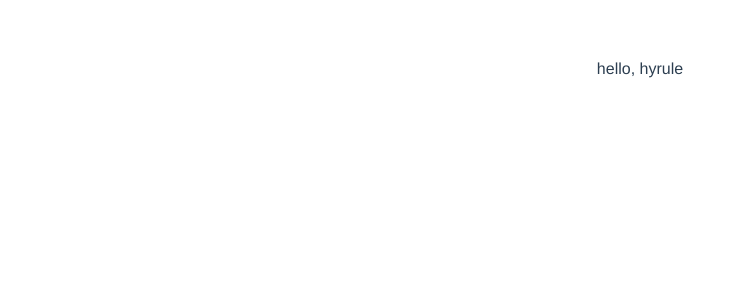
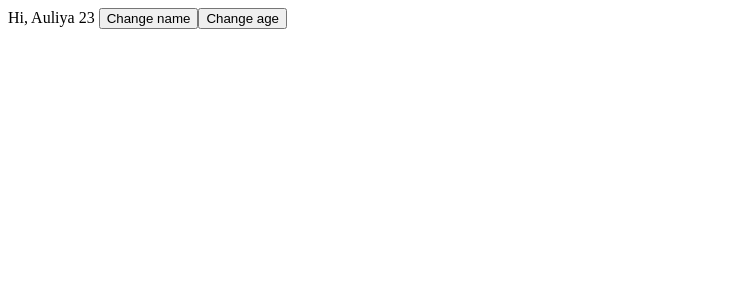
Before and after one commit to auliyaaqma/vue-hyrule-jobs, a Vue app: page / in a window 1280 px wide. Shown: the top 300 px of the page, without its empty margins (0-738 px from the left). Built offline with nearby package versions, Linux system fonts and the light colour scheme.

Commit message:
Vue Component Using Typescript

```diff
--- a/src/App.vue
+++ b/src/App.vue
@@ -1,28 +1,45 @@
 <template>
   <div class="app">
-    hello, hyrule
+    Hi, {{ name }} {{ age }}
+    <button @click="changeName('Aqma')"> Change name</button>
+    <button @click="changeAge(24)"> Change age</button>
   </div>
 </template>
 
 <script lang="ts">
 import { defineComponent } from 'vue';
-import HelloWorld from './components/HelloWorld.vue';
 
 export default defineComponent({
   name: 'App',
-  components: {
-    HelloWorld
+  components: {},
+  data() {
+    return {
+      name : 'Auliya',
+      age : 23 as number | string
+    }
+  },
+  methods : {
+    changeName(name:string){
+      this.name = name
+
+      return name
+    },
+    changeAge(age:number | string){
+      this.age = age
+
+      return age
+    }
   }
 });
 </script>
 
 <style>
-#app {
+/*#app {
   font-family: Avenir, Helvetica, Arial, sans-serif;
   -webkit-font-smoothing: antialiased;
   -moz-osx-font-smoothing: grayscale;
   text-align: center;
   color: #2c3e50;
   margin-top: 60px;
-}
+}*/
 </style>
--- /dev/null
+++ b/src/assets/global.css
@@ -0,0 +1,3 @@
+body{
+	background : #exce6d9;
+}
--- a/src/main.ts
+++ b/src/main.ts
@@ -1,4 +1,5 @@
 import { createApp } from 'vue'
 import App from './App.vue'
+import './assets/global.css'
 
 createApp(App).mount('#app')
```
